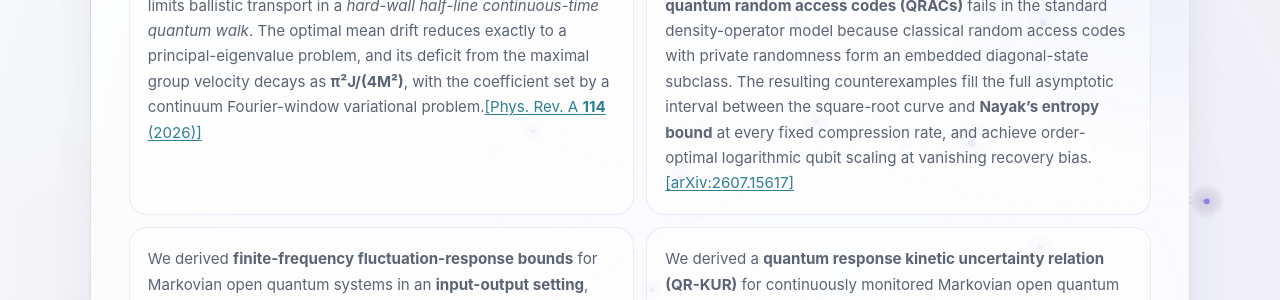
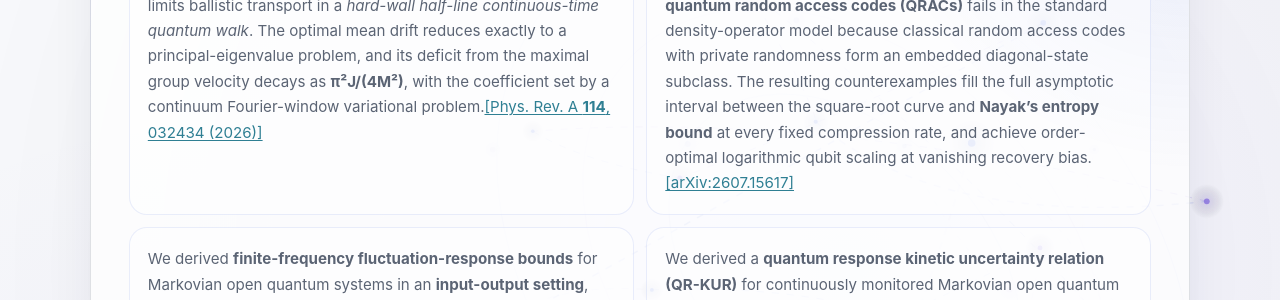
Before and after one commit to KangqiaoLiu/KangqiaoLiu.github.io, a Jekyll site: the page built from _pages/research.md, in a window 1280 px wide and 900 px high, scrolled down 1477 px. Shown: the part 163-463 px from the top of the window. Built offline with Jekyll 4.4.1, drawn with Linux system fonts in a browser that asks for light colours.

Commit message:
Update final PRA article number in Research

```diff
--- a/_pages/research.md
+++ b/_pages/research.md
@@ -19,7 +19,7 @@ redirect_from:
   * We found **thermodynamics uncertainty relations** for *non-steady states* in both continuous- and discrete-time Markov processes and applied it to *measurement and feedback control (Maxwell's demon)*.[[Phys. Rev. Lett. **125**, 140602 (2020)]](https://journals.aps.org/prl/abstract/10.1103/PhysRevLett.125.140602)
 
 * **Quantum information and thermodynamics**
-  * We quantified how a **finite-support state-preparation constraint** limits ballistic transport in a *hard-wall half-line continuous-time quantum walk*. The optimal mean drift reduces exactly to a principal-eigenvalue problem, and its deficit from the maximal group velocity decays as **π²J/(4M²)**, with the coefficient set by a continuum Fourier-window variational problem.[[Phys. Rev. A **114** (2026)]](https://journals.aps.org/pra/abstract/10.1103/dyyr-z1k8)
+  * We quantified how a **finite-support state-preparation constraint** limits ballistic transport in a *hard-wall half-line continuous-time quantum walk*. The optimal mean drift reduces exactly to a principal-eigenvalue problem, and its deficit from the maximal group velocity decays as **π²J/(4M²)**, with the coefficient set by a continuum Fourier-window variational problem.[[Phys. Rev. A **114**, 032434 (2026)]](https://journals.aps.org/pra/abstract/10.1103/dyyr-z1k8)
   * We showed that the conjectured **square-root bound for quantum random access codes (QRACs)** fails in the standard density-operator model because classical random access codes with private randomness form an embedded diagonal-state subclass. The resulting counterexamples fill the full asymptotic interval between the square-root curve and **Nayak's entropy bound** at every fixed compression rate, and achieve order-optimal logarithmic qubit scaling at vanishing recovery bias.[[arXiv:2607.15617]](https://arxiv.org/abs/2607.15617)
   * We derived **finite-frequency fluctuation-response bounds** for Markovian open quantum systems in an **input-output setting**, showing that any detector’s lock-in response precision is limited by the emitted-field *quantum Fisher information* and, for dissipative coupling modulation, by calibrated *signal-channel activity*.[[arXiv:2605.03340]](https://arxiv.org/abs/2605.03340)
   * We derived a **quantum response kinetic uncertainty relation (QR-KUR)** for continuously monitored Markovian open quantum systems, showing that the *static response precision* of a trajectory observable is bounded by the conventional quantum dynamical activity together with a perturbation-induced inter-subspace transition term that disappears in the classical limit and is further constrained by symmetry-sector selection rules.[[Phys. Rev. A **113**, 062443 (2026)]](https://arxiv.org/abs/2501.04895)
```
